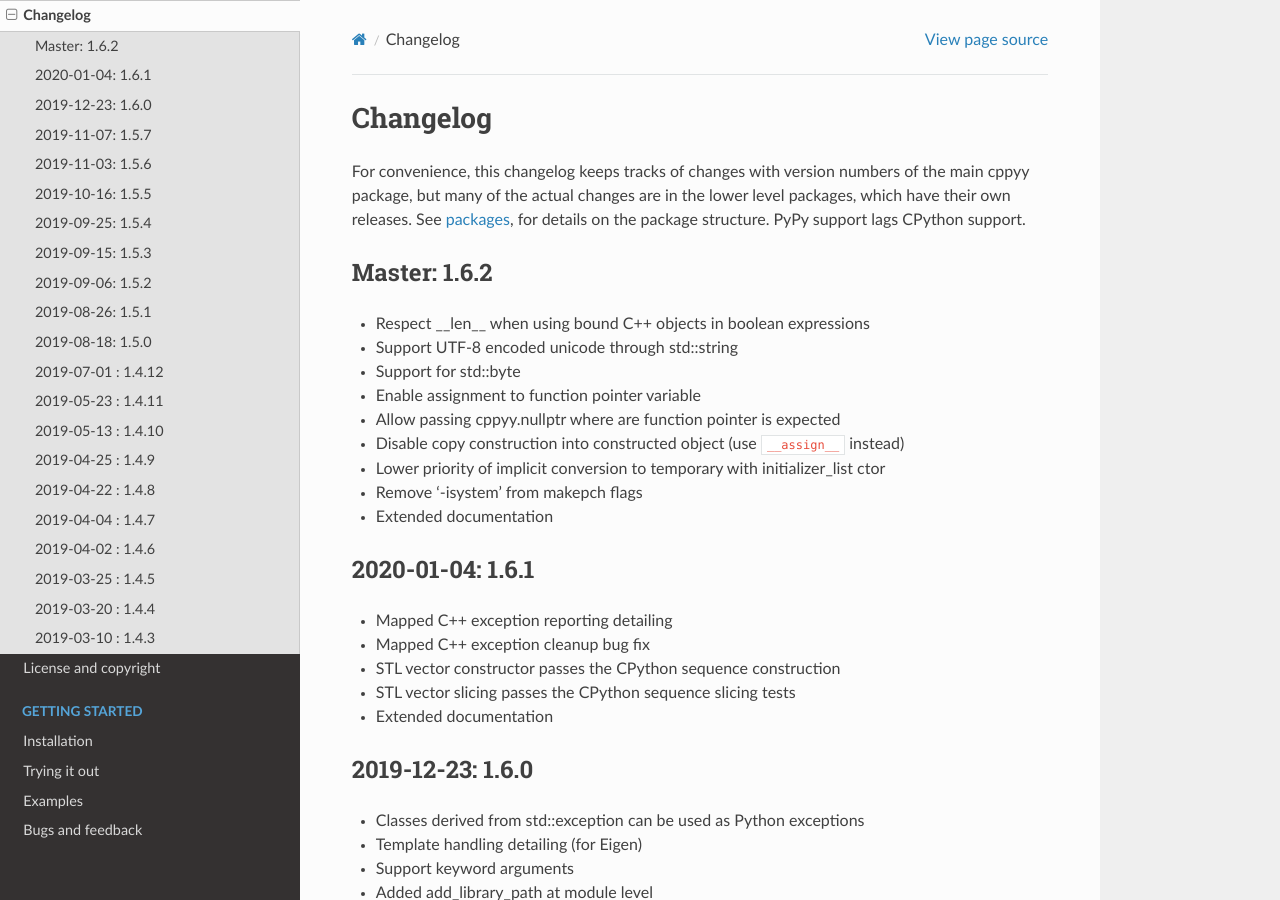
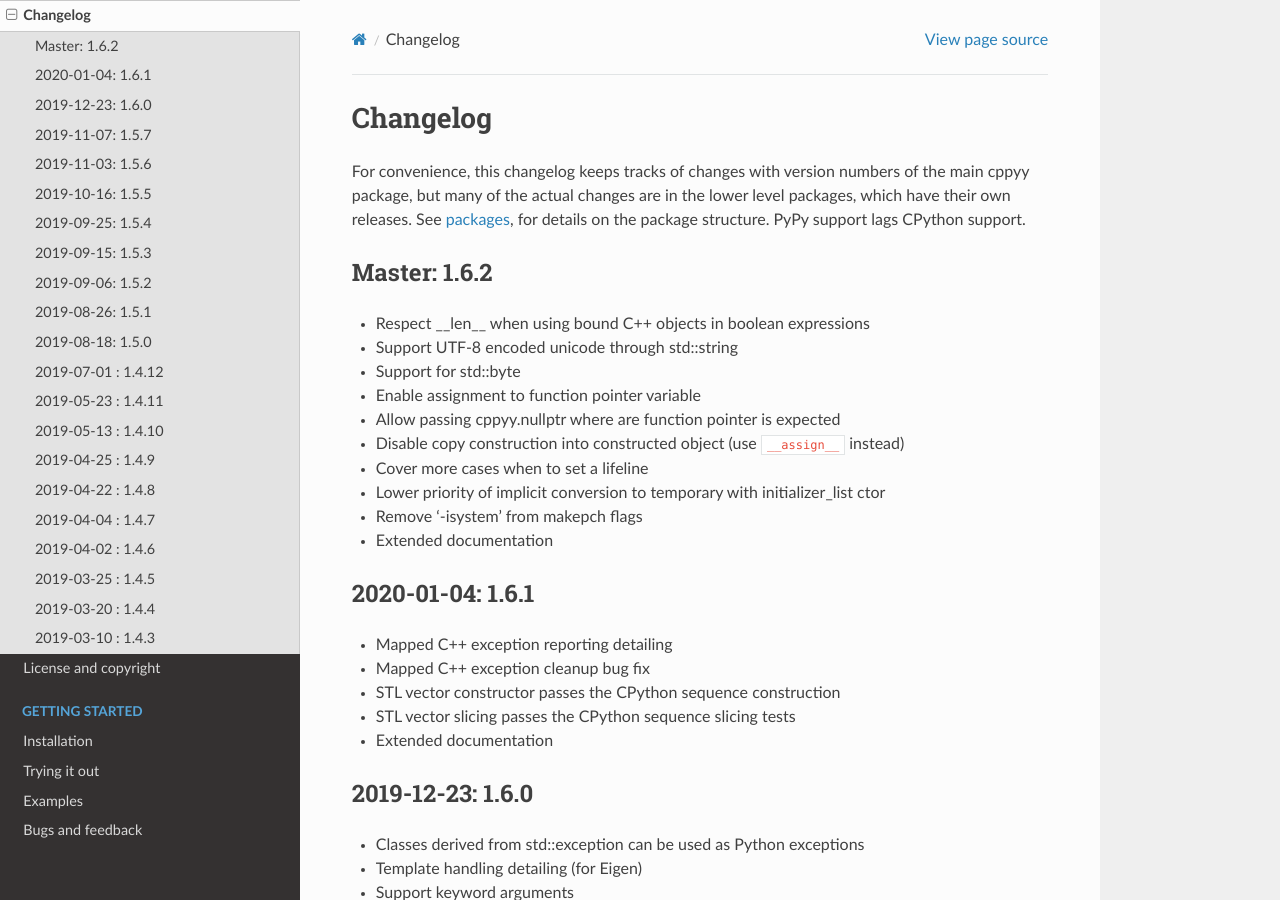
Before and after one commit to wlav/cppyy, a Sphinx documentation site: the page built from doc/source/changelog.rst, in a window 1280 px wide and 900 px high. Built offline with Sphinx 7.4.7 and the Read the Docs theme 2.0.0, drawn with Linux system fonts in a browser that asks for light colours.

Commit message:
update changelog

```diff
--- a/doc/source/changelog.rst
+++ b/doc/source/changelog.rst
@@ -19,6 +19,7 @@
 * Enable assignment to function pointer variable
 * Allow passing cppyy.nullptr where are function pointer is expected
 * Disable copy construction into constructed object (use ``__assign__`` instead)
+* Cover more cases when to set a lifeline
 * Lower priority of implicit conversion to temporary with initializer_list ctor
 * Remove '-isystem' from makepch flags
 * Extended documentation
```
